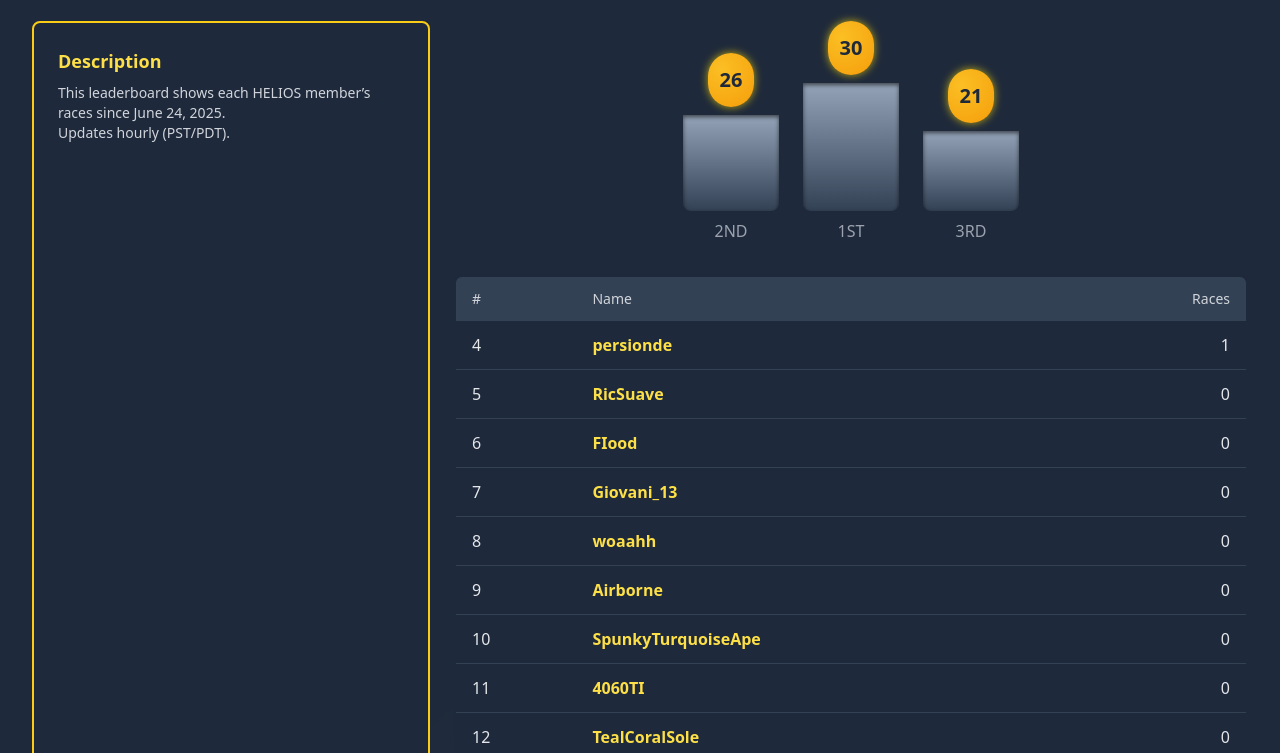
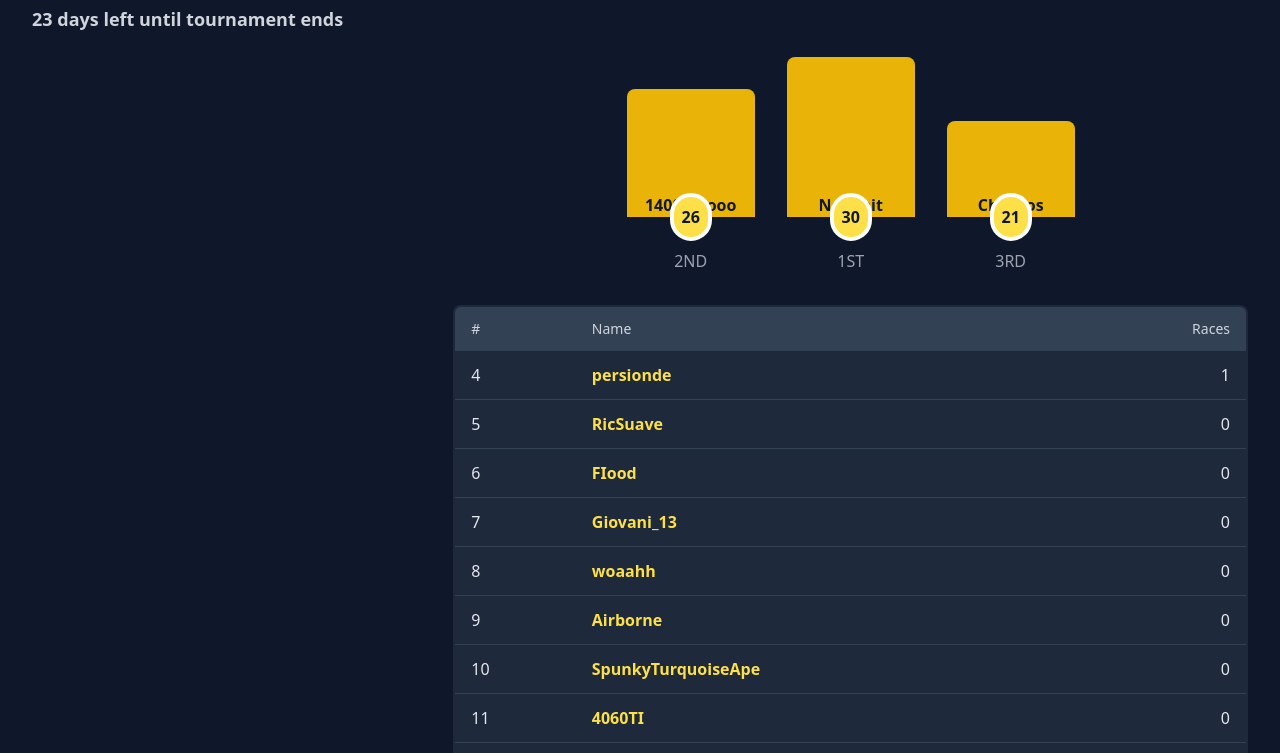
Before and after one commit to heliocentricity/17m-nct-comp, a website: page docs/index.html in a window 1280 px wide. Shown: the part 103-856 px from the top of the page. Drawn offline with nearby package versions, Linux system fonts and the light colour scheme.

Commit message:
Update index.html

```diff
--- a/docs/index.html
+++ b/docs/index.html
@@ -4,60 +4,33 @@
   <meta charset="UTF-8" />
   <title>HELIOS NitroType Leaderboard</title>
   <script src="https://cdn.tailwindcss.com"></script>
-  <style>
-    /* Subtle textured background using CSS gradient noise */
-    body {
-      background-color: #1e293b;
-      background-image: radial-gradient(circle at 50% 50%, rgba(255,255,255,0.02), transparent 30%),
-                        radial-gradient(circle at 20% 80%, rgba(255,255,255,0.015), transparent 20%);
-    }
-    .podium-step {
-      position: relative;
-      display: flex;
-      flex-direction: column;
-      align-items: center;
-    }
-    .podium-step span.count {
-      display: inline-block;
-      padding: 0.75rem;
-      background: radial-gradient(circle at 30% 30%, #fbbf24, #f59e0b);
-      border-radius: 9999px;
-      box-shadow: 0 0 8px rgba(255, 223, 0, 0.7);
-      font-weight: bold;
-      color: #1e293b;
-      font-size: 1.25rem;
-      margin-bottom: 0.5rem;
-    }
-    .podium-platform {
-      background: linear-gradient(to bottom, #94a3b8, #334155);
-      box-shadow: inset 0 2px 4px rgba(0,0,0,0.6);
-    }
-  </style>
 </head>
-<body class="text-gray-200 min-h-screen p-8">
+<body class="bg-slate-900 text-gray-200 min-h-screen p-8">
   <h1 class="text-4xl font-extrabold mb-2 text-yellow-400">HELIOS Team Leaderboard</h1>
-  <p class="text-sm italic text-gray-400 mb-6">
+  <p class="text-sm italic text-gray-400 mb-2">
     Last updated: <span id="updated-at" class="font-mono">Loading…</span>
   </p>
+  <p id="days-left" class="text-lg font-semibold text-gray-300 mb-6"></p>
 
   <div class="flex space-x-6">
-    <!-- Description: left -->
-    <div class="w-1/3 bg-slate-800 border-2 border-yellow-400 rounded-lg p-6">
-      <h2 class="text-lg font-semibold text-yellow-300 mb-2">Description</h2>
-      <p class="text-sm text-gray-300">
-        This leaderboard shows each HELIOS member’s races since June 24, 2025.<br>
-        Updates hourly (PST/PDT).
-      </p>
+    <!-- Description: 1/3 width on left, pushed down -->
+    <div class="w-1/3 flex flex-col space-y-6">
+      <div class="flex-1"></div> <!-- spacer -->
+      <div class="bg-slate-800 border-2 border-yellow-400 rounded-lg p-4">
+        <h2 class="text-lg font-semibold text-yellow-300 mb-2">Description</h2>
+        <p class="text-sm text-gray-300">
+          This leaderboard shows each HELIOS member’s races since June 24, 2025.
+          It updates automatically on the hour (PST/PDT).
+        </p>
+      </div>
     </div>
 
-    <!-- Main content: leaderboard and podium -->
+    <!-- Main content: 2/3 width -->
     <div class="w-2/3">
       <!-- Podium for top 3 -->
-      <div id="podium" class="flex items-end justify-center mb-8 space-x-6">
-        <!-- dynamic content inserted here -->
-      </div>
+      <div id="podium" class="mb-8 flex items-end justify-center space-x-8"></div>
 
-      <!-- Leaderboard table -->
+      <!-- Leaderboard table starts at #4 -->
       <div class="overflow-x-auto">
         <table class="min-w-full bg-slate-800 border-2 border-yellow-400 rounded-lg overflow-hidden">
           <thead class="bg-slate-700">
@@ -77,46 +50,63 @@
     fetch('data.json')
       .then(r => r.json())
       .then(data => {
+        // timestamp
         document.getElementById('updated-at').textContent = data.last_updated || 'Unknown';
+
+        // days left until July 17, 2025
+        const end = new Date('2025-07-17T00:00:00-07:00');
+        const now = new Date();
+        const diffMs = end - now;
+        const days = diffMs > 0 ? Math.ceil(diffMs / (1000 * 60 * 60 * 24)) : 0;
+        document.getElementById('days-left').textContent = `${days} day${days !== 1 ? 's' : ''} left until tournament ends`;
+
         const board = Array.isArray(data.board) ? data.board : [];
 
-        // Build podium for top 3
-        const podiumEl = document.getElementById('podium');
-        ['second','first','third'].forEach(pos => {
-          // placeholders
-        });
+        // podium
+        const pod = document.getElementById('podium');
         if (board.length >= 3) {
           const [first, second, third] = board;
-          const createStep = (user, place, heightClass) => {
+          const items = [
+            { place: 2, data: second, h: 'h-32' },
+            { place: 1, data: first,  h: 'h-40' },
+            { place: 3, data: third,  h: 'h-24' }
+          ];
+          items.forEach(({ place, data, h }) => {
             const div = document.createElement('div');
-            div.className = 'podium-step';
-            div.innerHTML = `
-              <span class="count">${user.delta}</span>
-              <div class="podium-platform ${heightClass} w-24 rounded-b-lg"></div>
-              <span class="mt-2 uppercase text-gray-400">${place}</span>
+            div.className = 'flex flex-col items-center';
+            const html = `
+              <div class="relative ${h} w-32 flex flex-col items-center justify-end bg-yellow-500 text-slate-900 font-bold rounded-t-lg">
+                <a href="https://www.nitrotype.com/racer/${data.username}" target="_blank" class="block hover:underline text-center px-2">
+                  ${data.displayName}
+                </a>
+                <div class="absolute -bottom-6 bg-yellow-300 border-4 border-white rounded-full p-2 text-base">
+                  ${data.delta}
+                </div>
+              </div>
+              <span class="text-gray-400 mt-8 uppercase">
+                ${place}${place === 1 ? 'st' : place === 2 ? 'nd' : 'rd'}
+              </span>
             `;
-            if (user.username) {
-              div.querySelector('span.count').innerHTML = `<a href="https://www.nitrotype.com/racer/${user.username}" target="_blank" class="hover:underline">${user.delta}</a>`;
-            }
-            return div;
-          };
-          podiumEl.appendChild(createStep(second, '2nd', 'h-24'));
-          podiumEl.appendChild(createStep(first,  '1st', 'h-32 bg-yellow-300'));
-          podiumEl.appendChild(createStep(third,  '3rd', 'h-20'));
+            div.innerHTML = html;
+            pod.appendChild(div);
+          });
         }
 
-        // Populate table starting at #4
+        // table starting at #4
         const tbody = document.getElementById('leaderboard');
         board.slice(3).forEach((item, idx) => {
+          const number = idx + 4;
+          const races = Number.isFinite(item.delta) ? item.delta : 0;
+          const name = item.displayName || item.username;
           const tr = document.createElement('tr');
           tr.innerHTML = `
-            <td class="px-4 py-3">${idx + 4}</td>
+            <td class="px-4 py-3">${number}</td>
             <td class="px-4 py-3 font-semibold">
               <a href="https://www.nitrotype.com/racer/${item.username}" target="_blank" class="text-yellow-300 hover:underline">
-                ${item.displayName}
+                ${name}
               </a>
             </td>
-            <td class="px-4 py-3 text-right">${item.delta}</td>
+            <td class="px-4 py-3 text-right">${races}</td>
           `;
           tbody.appendChild(tr);
         });
```
